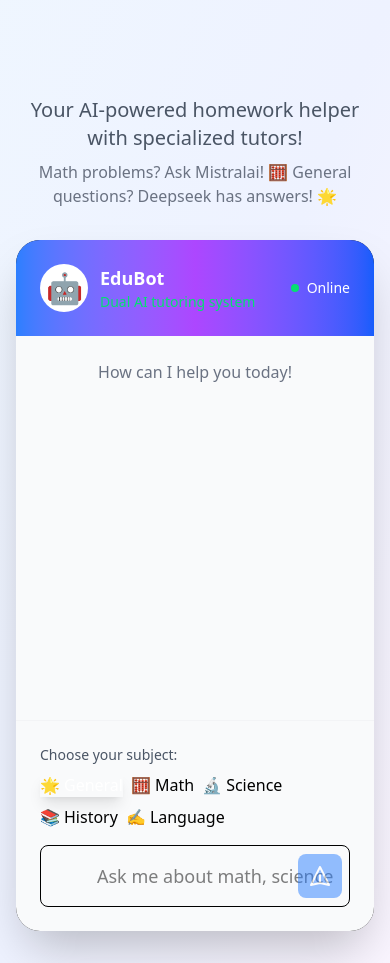
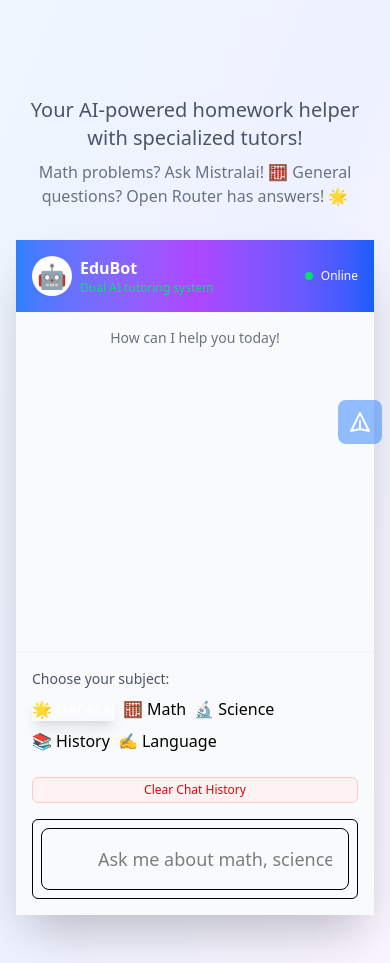
Before and after one commit to Arthur-Oluoch-KE/Edubot, a React (Vite) app in the folder client/: page / in a window 390 px wide. Built offline with nearby package versions, Linux system fonts and the light colour scheme.

Commit message:
Added mobile responsiveness

```diff
--- a/client/src/App.jsx
+++ b/client/src/App.jsx
@@ -24,7 +24,7 @@
             Your AI-powered homework helper with specialized tutors!
           </p>
           <p className="text-md text-gray-500">
-            Math problems? Ask Mistralai! 🧮 General questions? Deepseek has answers! 🌟
+            Math problems? Ask Mistralai! 🧮 General questions? Open Router has answers! 🌟
           </p>
         </motion.header>
 
--- a/client/src/components/Chat.jsx
+++ b/client/src/components/Chat.jsx
@@ -7,7 +7,10 @@
 import { validateInput, detectMathQuestion } from '../utils/validation';
 
 const Chat = () => {
-  const [messages, setMessages] = useState([]);
+   const [messages, setMessages] = useState(() => {
+    const savedMessages = localStorage.getItem('edubotMessages');
+    return savedMessages ? JSON.parse(savedMessages) : [];
+  });
   const [isLoading, setIsLoading] = useState(false);
   const [selectedSubject, setSelectedSubject] = useState('general');
   const messagesEndRef = useRef(null);
@@ -97,26 +100,31 @@
     }
   };
 
+  const handleClearHistory = () => {
+    setMessages([]);
+    localStorage.removeItem('edubotMessages');
+  };
+
   return (
     <motion.div
       initial={{ opacity: 0, y: 20 }}
       animate={{ opacity: 1, y: 0 }}
       transition={{ duration: 0.5 }}
-      className="bg-black rounded-3xl shadow-2xl overflow-hidden max-w-4xl mx-auto"
+      className="bg-black rounded-3xl shadow-2xl w-full max-w-4xl mx-auto sm:mx-4 my-4 min-h-[80vh] flex flex-col"
     >
       {/* Chat Header */}
-      <div className="bg-gradient-to-r from-blue-500 via-purple-500 to-blue-600 p-6">
+      <div className="bg-gradient-to-r from-blue-500 via-purple-500 to-blue-600 p-4 sm:p-6">
         <div className="flex items-center justify-between">
-          <div className="flex items-center space-x-3">
-            <div className="w-12 h-12 bg-white rounded-full flex items-center justify-center">
-              <span className="text-3xl">🤖</span>
+          <div className="flex items-center space-x-2 sm:space-x-3">
+            <div className="w-10 h-10 sm:w-12 sm:h-12 bg-white rounded-full flex items-center justify-center">
+              <span className="text-2xl sm:text-3xl">🤖</span>
             </div>
             <div>
-              <h3 className="text-white font-semibold text-lg">EduBot</h3>
-              <p className="text-green-400 text-sm">Dual AI tutoring system</p>
+              <h3 className="text-white font-semibold text-base sm:text-lg">EduBot</h3>
+              <p className="text-green-400 text-xs sm:text-sm">Dual AI tutoring system</p>
             </div>
           </div>
-          <div className="text-white text-sm">
+          <div className="text-white text-xs sm:text-sm">
             <div className="flex items-center space-x-2">
               <span className="w-2 h-2 bg-green-400 rounded-full"></span>
               <span>Online</span>
@@ -126,14 +134,14 @@
       </div>
 
       {/* Messages Area */}
-      <div className="h-96 overflow-y-auto p-6 space-y-4 bg-gray-50">
+      <div className="flex-1 min-h-0 overflow-y-auto p-4 sm:p-6 space-y-4 bg-gray-50">
         <AnimatePresence>
           {messages.length === 0 && (
             <motion.div
               initial={{ opacity: 0 }}
               animate={{ opacity: 1 }}
               exit={{ opacity: 0 }}
-              className="text-center text-gray-500"
+              className="text-center text-gray-500 text-sm sm:text-base"
             >
               How can I help you today!
             </motion.div>
@@ -147,23 +155,23 @@
               transition={{ duration: 0.3 }}
               className={`flex ${message.type === 'user' ? 'justify-end' : 'justify-start'}`}
             >
-              <div className="max-w-md">
+              <div className="w-full max-w-[90%] sm:max-w-xs">
                 <div className={
                   message.type === 'user'
-                    ? 'bg-blue-500 text-white rounded-lg p-3 max-w-xs ml-auto'
+                    ? 'bg-blue-500 text-white rounded-lg p-2 sm:p-3 ml-auto text-sm sm:text-base'
                     : message.subject === 'math'
-                      ? 'bg-green-200 text-black rounded-lg p-3 max-w-xs mr-auto'
+                      ? 'bg-green-200 text-black rounded-lg p-2 sm:p-3 mr-auto text-sm sm:text-base'
                       : message.subject === 'science'
-                        ? 'bg-blue-200 text-black rounded-lg p-3 max-w-xs mr-auto'
+                        ? 'bg-blue-200 text-black rounded-lg p-2 sm:p-3 mr-auto text-sm sm:text-base'
                         : message.subject === 'history'
-                          ? 'bg-yellow-200 text-black rounded-lg p-3 max-w-xs mr-auto'
+                          ? 'bg-yellow-200 text-black rounded-lg p-2 sm:p-3 mr-auto text-sm sm:text-base'
                           : message.subject === 'language'
-                            ? 'bg-purple-200 text-black rounded-lg p-3 max-w-xs mr-auto'
-                            : 'bg-gray-200 text-black rounded-lg p-3 max-w-xs mr-auto'
+                            ? 'bg-purple-200 text-black rounded-lg p-2 sm:p-3 mr-auto text-sm sm:text-base'
+                            : 'bg-gray-200 text-black rounded-lg p-2 sm:p-3 mr-auto text-sm sm:text-base'
                 }>
                   {message.model && (
                     <div className="text-xs opacity-70 mb-1">
-                      {message.model === 'mathstral' ? '🧮 Mathstral' : '🌟 Grok'}
+                      {message.model === 'mathstral' ? '🧮 Mistralai' : '🌟 Open Router'}
                     </div>
                   )}
                   <div className="whitespace-pre-line">{message.content}</div>
@@ -175,23 +183,23 @@
                     initial={{ opacity: 0, y: 10 }}
                     animate={{ opacity: 1, y: 0 }}
                     transition={{ delay: 0.5 }}
-                    className="flex flex-wrap gap-2 mt-2"
+                    className="flex flex-wrap gap-2 mt-2 justify-start sm:justify-start"
                   >
                     <button
                       onClick={() => handleFollowUp('explain', message.content)}
-                      className="px-3 py-1 rounded-md text-sm border bg-blue-50 text-blue-600 border-blue-200 hover:bg-blue-100"
+                      className="px-2 py-1 rounded-md text-xs sm:text-sm border bg-blue-50 text-blue-600 border-blue-200 hover:bg-blue-100"
                     >
                       Explain again
                     </button>
                     <button
                       onClick={() => handleFollowUp('hint', message.content)}
-                      className="px-3 py-1 rounded-md text-sm border bg-green-50 text-green-600 border-green-200 hover:bg-green-100"
+                      className="px-2 py-1 rounded-md text-xs sm:text-sm border bg-green-50 text-green-600 border-green-200 hover:bg-green-100"
                     >
                       Give a hint
                     </button>
                     <button
                       onClick={() => handleFollowUp('example', message.content)}
-                      className="px-3 py-1 rounded-md text-sm border bg-purple-50 text-purple-600 border-purple-200 hover:bg-purple-100"
+                      className="px-2 py-1 rounded-md text-xs sm:text-sm border bg-purple-50 text-purple-600 border-purple-200 hover:bg-purple-100"
                     >
                       Show example
                     </button>
@@ -207,11 +215,21 @@
       </div>
 
       {/* Input Area */}
-      <div className="p-6 bg-gray-50 border-t border-gray-100">
-        <SubjectSelector
-          selectedSubject={selectedSubject}
-          onSubjectChange={setSelectedSubject}
-        />
+      <div className="p-4 sm:p-6 bg-gray-50 border-t border-gray-100">
+        <div className="flex flex-col sm:flex-row sm:justify-between gap-2 mb-4">
+          <div className="w-full sm:w-auto">
+            <SubjectSelector
+              selectedSubject={selectedSubject}
+              onSubjectChange={setSelectedSubject}
+            />
+          </div>
+          <button
+            onClick={handleClearHistory}
+            className="px-2 py-1 rounded-md text-xs sm:text-sm border bg-red-50 text-red-600 border-red-200 hover:bg-red-100 w-full sm:w-auto"
+          >
+            Clear Chat History
+          </button>
+        </div>
         <Input onSendMessage={handleSendMessage} disabled={isLoading} />
       </div>
     </motion.div>
--- a/client/src/components/Input.jsx
+++ b/client/src/components/Input.jsx
@@ -15,7 +15,7 @@
   return (
     <motion.form
       onSubmit={handleSubmit}
-      className="relative w-full"
+      className="w-full p-2 text-sm sm:p-3 sm:text-base rounded-md border"
       whileHover={{ scale: 1.005 }}
       transition={{ type: "spring", stiffness: 300 }}
     >
```
